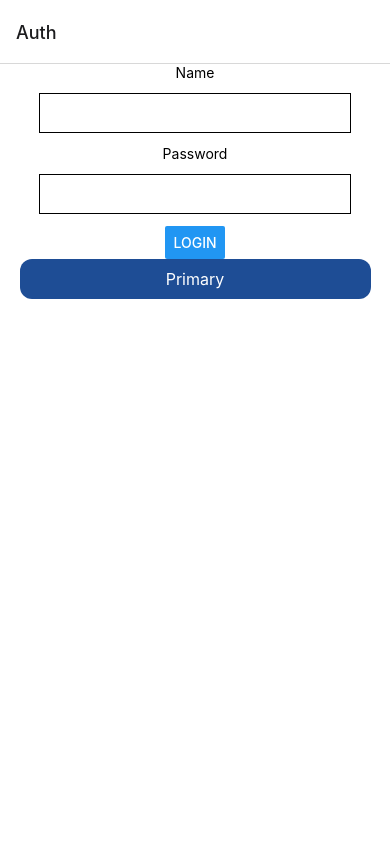
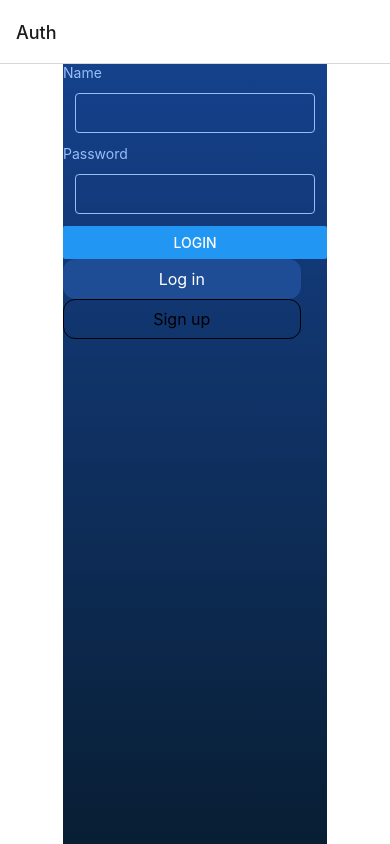
Before and after one commit to AJTJ/free-app, a React Native app: screen /Auth in a window 390 px wide. Built offline with nearby package versions, Linux system fonts and the light colour scheme.

Commit message:
stylesheet created and background linear gradient

```diff
--- a/components/btn.tsx
+++ b/components/btn.tsx
@@ -1,14 +1,14 @@
 import React, { useState } from "react";
 import { Text, View, TouchableOpacity } from "react-native";
-
 import styled from "styled-components/native";
+import { colors, spacing } from "../stylessheet/Colors";
 
 interface BtnProps {
   title: string;
   type: string;
   disabled?: boolean;
   hasIcon?: boolean;
-  size: string;
+  size?: any;
   onPress: () => void;
 }
 
@@ -20,9 +20,10 @@ export const Btn = (props: BtnProps) => {
     justify-content: center;
     width: 90%;
     height: 40px;
-    border-radius: 12px;
-    border-color: ${props.type === "primary" ? "none" : "#000"};
-    background-color: ${props.type === "primary" ? "#1E4D95" : "none"};
+    border-radius: 12;
+    border-width: 1;
+    border-color: ${props.type === "primary" ? colors.Blue600 : "#000"};
+    background-color: ${props.type === "primary" ? colors.Blue600 : "none"};
   `;
 
   const BtnTitle = styled.Text`
--- a/package.json
+++ b/package.json
@@ -5,6 +5,7 @@
     "@react-navigation/native": "^6.0.12",
     "@react-navigation/native-stack": "^6.8.0",
     "expo": "^46.0.0",
+    "expo-linear-gradient": "~11.4.0",
     "formik": "^2.2.9",
     "graphql": "^15.8.0",
     "react": "18.0.0",
--- a/pages/Auth/auth.tsx
+++ b/pages/Auth/auth.tsx
@@ -5,6 +5,8 @@ import { Modal, Btn } from "../../components";
 import { useForm, Controller } from "react-hook-form";
 // import { useSnapshot } from "valtio";
 import { addUser } from "../../state";
+import { colors, spacing } from "../../stylessheet/Colors";
+import { LinearGradient } from "expo-linear-gradient";
 
 // NAVIGATING WITH NAVIGATION
 // navigation.goBack()
@@ -36,13 +38,14 @@ export function Auth({ navigation }: { navigation: any }) {
 
   return (
     <SafeAreaView style={styles.container}>
+      <LinearGradient colors={["#15418C", "#081E33"]} style={styles.gradient}>
         <Controller
           name="user"
           control={control}
           rules={{ required: true }}
           render={({ field: { onChange, onBlur, value } }) => (
             <>
-            <Text>Name</Text>
+              <Text style={styles.InputText}>Name</Text>
               <TextInput
                 style={styles.Input}
                 onBlur={onBlur}
@@ -62,7 +65,7 @@ export function Auth({ navigation }: { navigation: any }) {
           }}
           render={({ field: { onChange, onBlur, value } }) => (
             <>
-            <Text>Password</Text>
+              <Text style={styles.InputText}>Password</Text>
               <TextInput
                 style={styles.Input}
                 onBlur={onBlur}
@@ -74,18 +77,28 @@ export function Auth({ navigation }: { navigation: any }) {
         />
         <Button title="Login" onPress={handleSubmit(onSubmit)} />
         <Btn
-        title="Primary"
+          title="Log in"
           type="primary"
           hasIcon={false}
           disabled={false}
-        size="reg"
           onPress={handleSubmit(onSubmit)}
         />
+        <Btn
+          title="Sign up"
+          type="secondary"
+          hasIcon={false}
+          disabled={false}
+          onPress={handleSubmit(onSubmit)}
+        />
+      </LinearGradient>
     </SafeAreaView>
   );
 }
 
 const styles = StyleSheet.create({
+  gradient: {
+    flex: 1,
+  },
   button: {
     alignItems: "center",
     backgroundColor: "#DDDDDD",
@@ -97,6 +110,11 @@ const styles = StyleSheet.create({
     borderWidth: 1,
     padding: 10,
     minWidth: "80%",
+    borderColor: colors.Blue400,
+    borderRadius: 4,
+  },
+  InputText: {
+    color: colors.Blue400,
   },
 
   container: {
--- /dev/null
+++ b/stylessheet/Colors.ts
@@ -0,0 +1,17 @@
+const colors = {
+  White: "#FFF",
+  Blue400: "#97BEF8",
+  Blue500: "#5d9af5",
+  Blue600: "#1E4D95",
+  Blue700: "#203555",
+  BlueFadeMid: "linear-gradient(#15418C, #081E33)",
+};
+const spacing = {
+  xs: "4",
+  sm: "8",
+  md: "16",
+  lg: "24",
+  xl: "32",
+};
+
+export { colors, spacing };
```
Also changed, not shown: 2 other files (tests, documents, lock files or other folders). Lines whose indentation alone changed are shown as unchanged.
